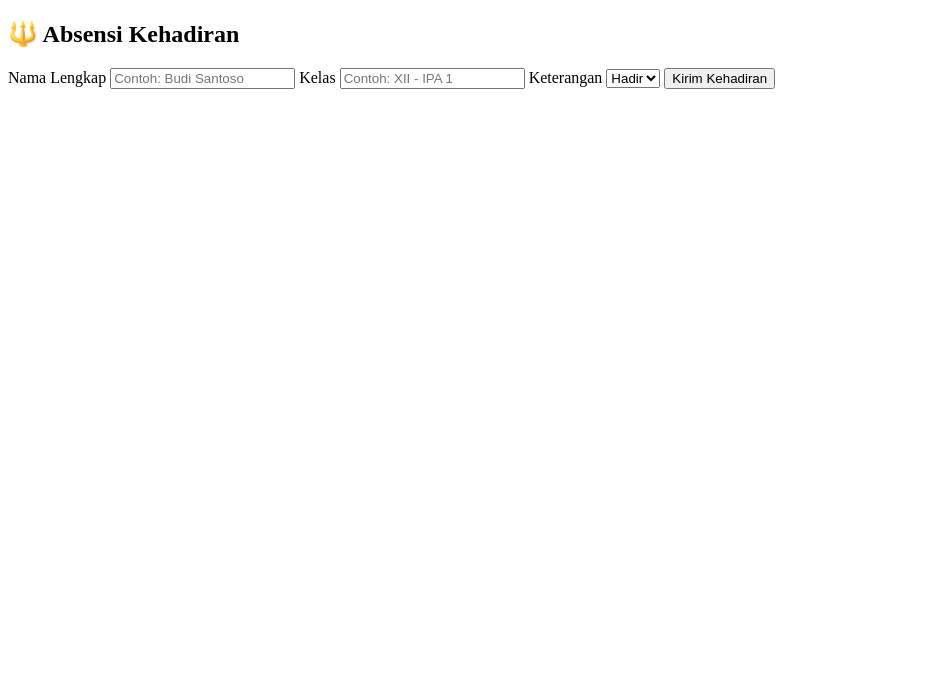
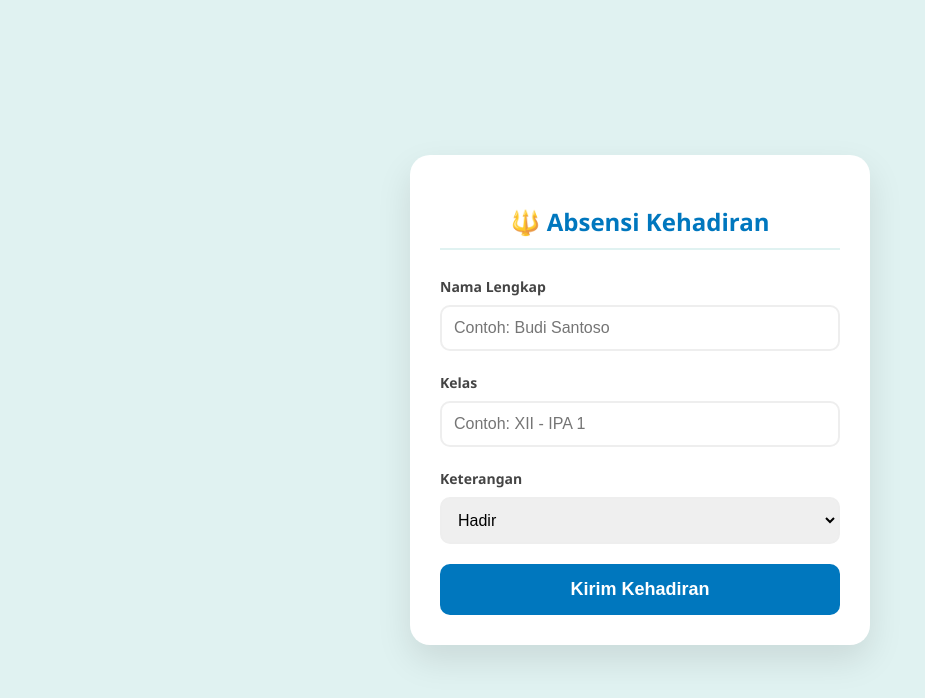
Before and after one commit to Wahyukuy/Absen-su, a plain HTML site: page index.html in a window 1280 px wide. Shown: the whole page, without its empty margins (0-925 px from the left). Drawn offline with Linux system fonts and the light colour scheme.

Commit message:
Update style.css

```diff
--- a/style.css
+++ b/style.css
@@ -1,48 +1,78 @@
-/* Custom Styling */
-.form-group label {
-    display: block;
-    font-size: 0.875rem;
-    font-weight: 600;
-    color: #4b5563;
-    margin-bottom: 0.5rem;
+:root {
+    --primary: #0077be;
+    --bg: #e0f2f1;
+    --text: #333;
 }
 
-.form-group input,
-.form-group select,
-.form-group textarea {
-    width: 100%;
-    padding: 0.75rem;
-    border: 2px solid #e5e7eb;
-    border-radius: 0.5rem;
-    outline: none;
-    transition: all 0.3s ease;
+body {
+    font-family: 'Segoe UI', Tahoma, Geneva, Verdana, sans-serif;
+    background: var(--bg);
+    display: flex;
+    justify-content: center;
+    align-items: center;
+    min-height: 100vh;
+    margin: 0;
 }
 
-.form-group input:focus,
-.form-group select:focus,
-.form-group textarea:focus {
-    border-color: #4f46e5;
-    box-shadow: 0 0 0 3px rgba(79, 70, 229, 0.1);
+.container {
+    background: white;
+    padding: 30px;
+    border-radius: 20px;
+    box-shadow: 0 15px 35px rgba(0,0,0,0.1);
+    width: 100%;
+    max-width: 400px;
 }
 
-.btn-submit {
-    width: 100%;
-    background: linear-gradient(135deg, #4f46e5 0%, #3b82f6 100%);
-    color: white;
-    font-weight: bold;
-    padding: 1rem;
-    border-radius: 0.5rem;
-    transition: transform 0.2s, opacity 0.2s;
-    cursor: pointer;
-    border: none;
+h2 {
+    text-align: center;
+    color: var(--primary);
+    margin-bottom: 25px;
+    border-bottom: 2px solid var(--bg);
+    padding-bottom: 10px;
 }
 
-.btn-submit:hover {
-    transform: translateY(-2px);
-    opacity: 0.9;
+label {
+    font-weight: bold;
+    color: #444;
+    font-size: 14px;
 }
 
-.btn-submit:disabled {
-    background: #9ca3af;
+input, select {
+    width: 100%;
+    padding: 12px;
+    margin: 8px 0 20px 0;
+    border: 2px solid #eee;
+    border-radius: 10px;
+    box-sizing: border-box;
+    font-size: 16px;
+    transition: 0.3s;
+}
+
+input:focus, select:focus {
+    border-color: var(--primary);
+    outline: none;
+    box-shadow: 0 0 8px rgba(0,119,190,0.2);
+}
+
+button {
+    width: 100%;
+    background: var(--primary);
+    color: white;
+    border: none;
+    padding: 15px;
+    border-radius: 10px;
+    font-size: 18px;
+    font-weight: bold;
+    cursor: pointer;
+    transition: 0.3s;
+}
+
+button:hover {
+    background: #005fa3;
+    transform: translateY(-2px);
+}
+
+button:disabled {
+    background: #ccc;
     cursor: not-allowed;
 }
```
